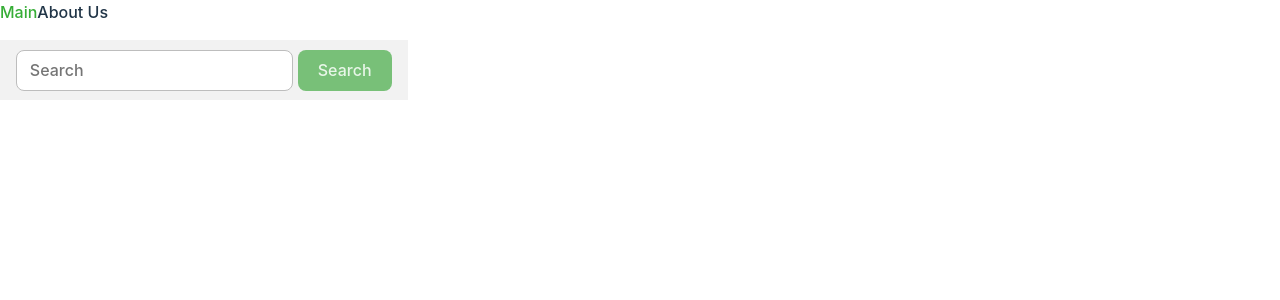
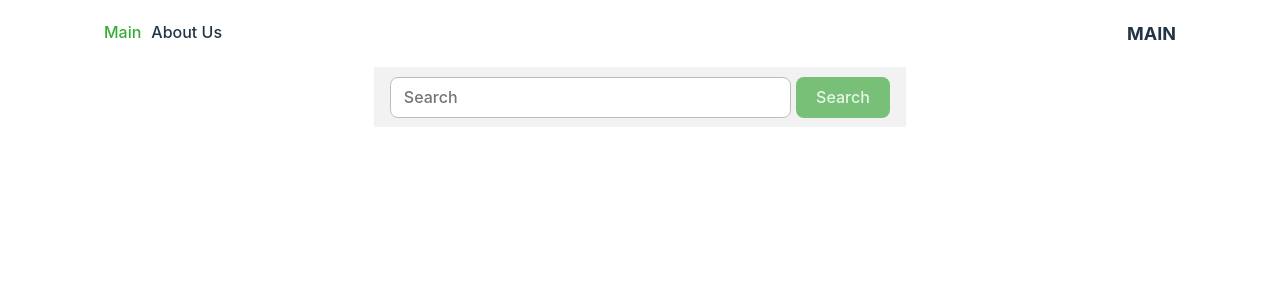
Before and after one commit to shutikate/react-rs-school, a React (Vite) app: page / in a window 1280 px wide. Shown: the top 300 px of the page. Built offline with nearby package versions, Linux system fonts and the light colour scheme.

Commit message:
feat: current page name, styles header and search

```diff
--- a/src/components/Header/Header.module.scss
+++ b/src/components/Header/Header.module.scss
@@ -1,3 +1,21 @@
+.wrapper {
+  display: flex;
+  justify-content: space-between;
+  padding: 20px 40px;
+}
+
+.links {
+  display: flex;
+  gap: 10px;
+}
+
+.namePage {
+  margin: 0;
+  font-weight: bolder;
+  text-transform: uppercase;
+  font-size: 18px;
+}
+
 .active {
   color: #36ad36;
 }
--- a/src/components/Header/Header.tsx
+++ b/src/components/Header/Header.tsx
@@ -3,18 +3,27 @@ import { NavLink } from 'react-router-dom';
 import style from './Header.module.scss';
 
 export class Header extends Component {
+  state = { page: 'Main' };
   render() {
     return (
-      <div>
-        <div>
-          <NavLink to="/" className={({ isActive }) => (isActive ? style.active : '')}>
+      <div className={style.wrapper}>
+        <div className={style.links}>
+          <NavLink
+            to="/"
+            className={({ isActive }) => (isActive ? style.active : '')}
+            onClick={() => this.setState({ page: 'Main' })}
+          >
             Main
           </NavLink>
-          <NavLink to="/about" className={({ isActive }) => (isActive ? style.active : '')}>
+          <NavLink
+            to="/about"
+            className={({ isActive }) => (isActive ? style.active : '')}
+            onClick={() => this.setState({ page: 'About Us' })}
+          >
             About Us
           </NavLink>
         </div>
-        <p></p>
+        <p className={style.namePage}>{this.state.page}</p>
       </div>
     );
   }
--- a/src/components/SearchBar/SearchBar.module.scss
+++ b/src/components/SearchBar/SearchBar.module.scss
@@ -3,6 +3,8 @@
   align-items: center;
   justify-content: center;
   padding: 0.6em 1em;
+  margin: 0 auto;
+  max-width: 500px;
   background-color: rgba(0 0 0 / 5%);
   gap: 5px;
 }
--- a/src/index.scss
+++ b/src/index.scss
@@ -1,4 +1,6 @@
 :root {
+  margin: 0 auto;
+  width: 90%;
   font-family: Inter, system-ui, Avenir, Helvetica, Arial, sans-serif;
   line-height: 1.5;
   font-weight: 400;
@@ -20,7 +22,6 @@ a {
 
 body {
   margin: 0;
-  display: flex;
   min-width: 320px;
   min-height: 100vh;
 }
```
Also changed, not shown: src/json/data.ts (added, +33 -0 lines).
